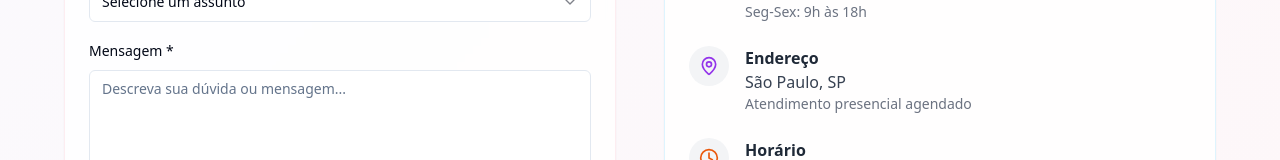
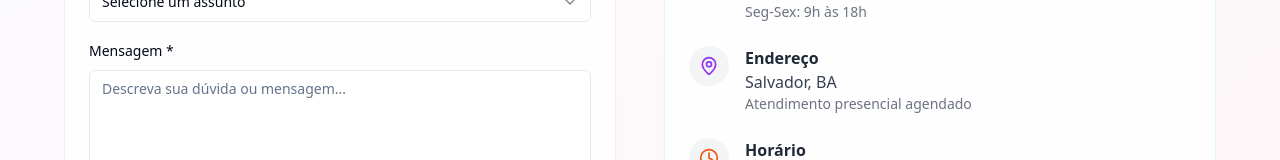
Before and after one commit to BrunoXHP/trans-compass-journey, a React (Vite) app: page /contato in a window 1280 px wide. Shown: the part 753-913 px from the top of the page. Built offline with nearby package versions, Linux system fonts and the light colour scheme.

Commit message:
Update contact address
Change the address in the contact section from São Paulo, SP to Salvador, BA.

```diff
--- a/src/components/ContactSection.tsx
+++ b/src/components/ContactSection.tsx
@@ -48,7 +48,7 @@ const ContactSection = () => {
     {
       icon: MapPin,
       title: "Endereço",
-      value: "São Paulo, SP",
+      value: "Salvador, BA",
       description: "Atendimento presencial agendado",
       color: "text-purple-600"
     },
```
